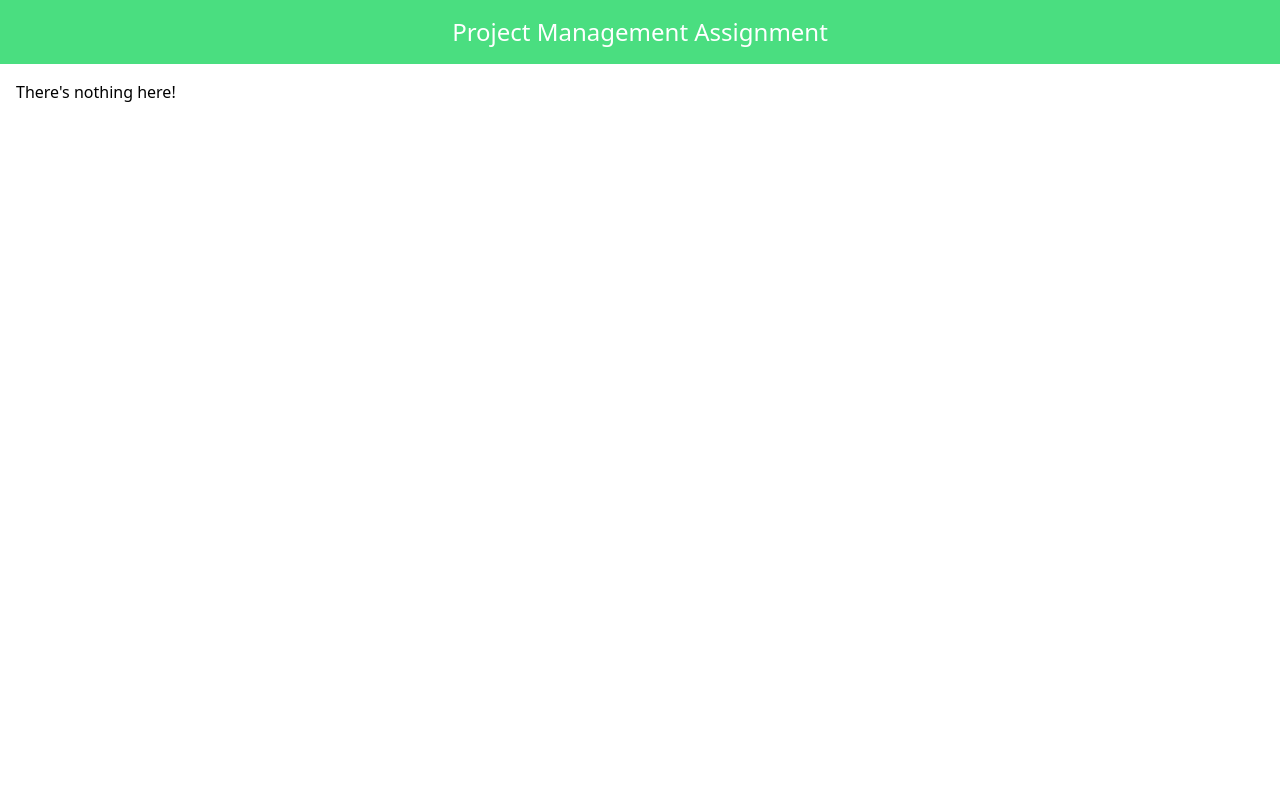
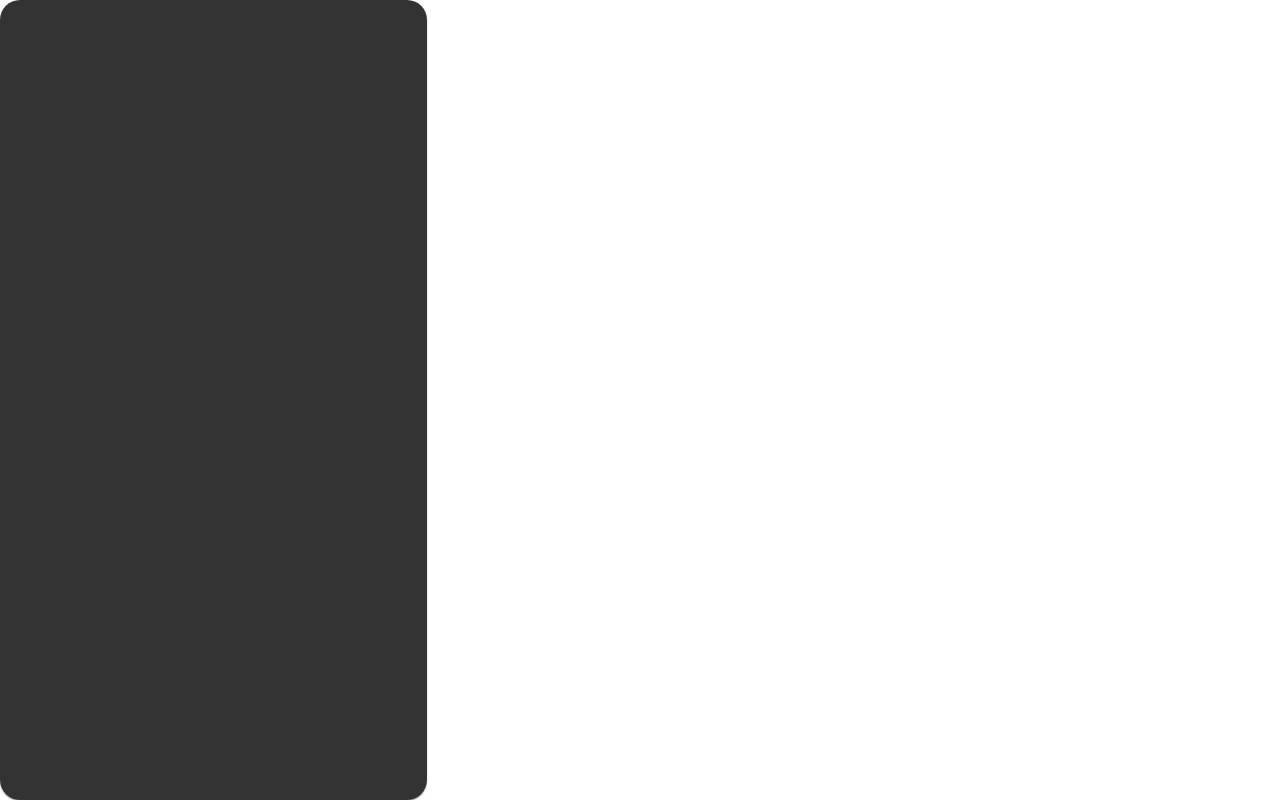
Before and after one commit to nahidnstu12/fullstack-army-frontend, a React (Vite) app: page /mui-designs in a window 1280 px wide. Built offline with nearby package versions, Linux system fonts and the light colour scheme.

Commit message:
mui designs setup

```diff
--- a/src/App.jsx
+++ b/src/App.jsx
@@ -1,5 +1,6 @@
 import { BrowserRouter, Routes, Route } from "react-router-dom";
 import Home from "./pages/Home";
+import MuiDesignTest from "./pages/mui";
 import Project from "./pages/projects/Project";
 import ProjectLists from "./pages/projects/ProjectLists";
 import Users from "./pages/projects/Users";
@@ -8,15 +9,14 @@ function App() {
 
   return (
     <div className="">
-      <h1 className="text-white text-2xl text-center bg-green-400 p-4">
-       Project Management Assignment
-      </h1>
+
       <BrowserRouter>
         <Routes>
           <Route path="/" element={<Home />} />
           <Route path="/projects" element={<ProjectLists />} />
           <Route path="/users" element={<Users />} />
           <Route path="/projects/:id" element={<Project />} />
+          <Route path="/mui-designs" element={<MuiDesignTest />} />
           {/* <Route path="invoices" element={<Invoices />} /> */}
           <Route
             path="*"
--- /dev/null
+++ b/src/components/Common.jsx
@@ -0,0 +1,9 @@
+import React from 'react'
+
+export const PageMeta =()=> {
+  return (
+    <h1 className="text-white text-2xl text-center bg-green-400 p-4">
+       Project Management Assignment
+      </h1>
+  )
+}
--- /dev/null
+++ b/src/pages/mui/index.jsx
@@ -0,0 +1,50 @@
+import { CardContent, Grid, Card } from "@mui/material";
+import {styled} from '@mui/material/styles';
+
+const StyledCard = styled(Card)(({theme}) => ({
+  ['&.sidebar']:{
+    borderRadius: '20px',
+  },
+  ['& .topSidebar']: {
+    background: "#333",
+    height: "100vh"
+  },
+  ['&.body']:{
+    background: "red",
+
+  }
+}))
+
+export default function MuiDesignTest() {
+  return (
+    // <Container>
+      <Grid container>
+        <Grid item xs={12} sm={4}>
+          <Sidebar />
+        </Grid>
+        <Grid item xs={12} sm={8}>
+          <Body />
+        </Grid>
+      </Grid>
+
+    // </Container>
+  );
+}
+
+const Sidebar = () => {
+  return(
+    <StyledCard className="sidebar">
+      <CardContent className="topSidebar">
+
+      </CardContent>
+
+    </StyledCard>
+  )
+}
+const Body = () => {
+  return(
+    <StyledCard className="body">
+
+    </StyledCard>
+  )
+}
```
Also changed, not shown: 1 other file (tests, documents, lock files or other folders).
